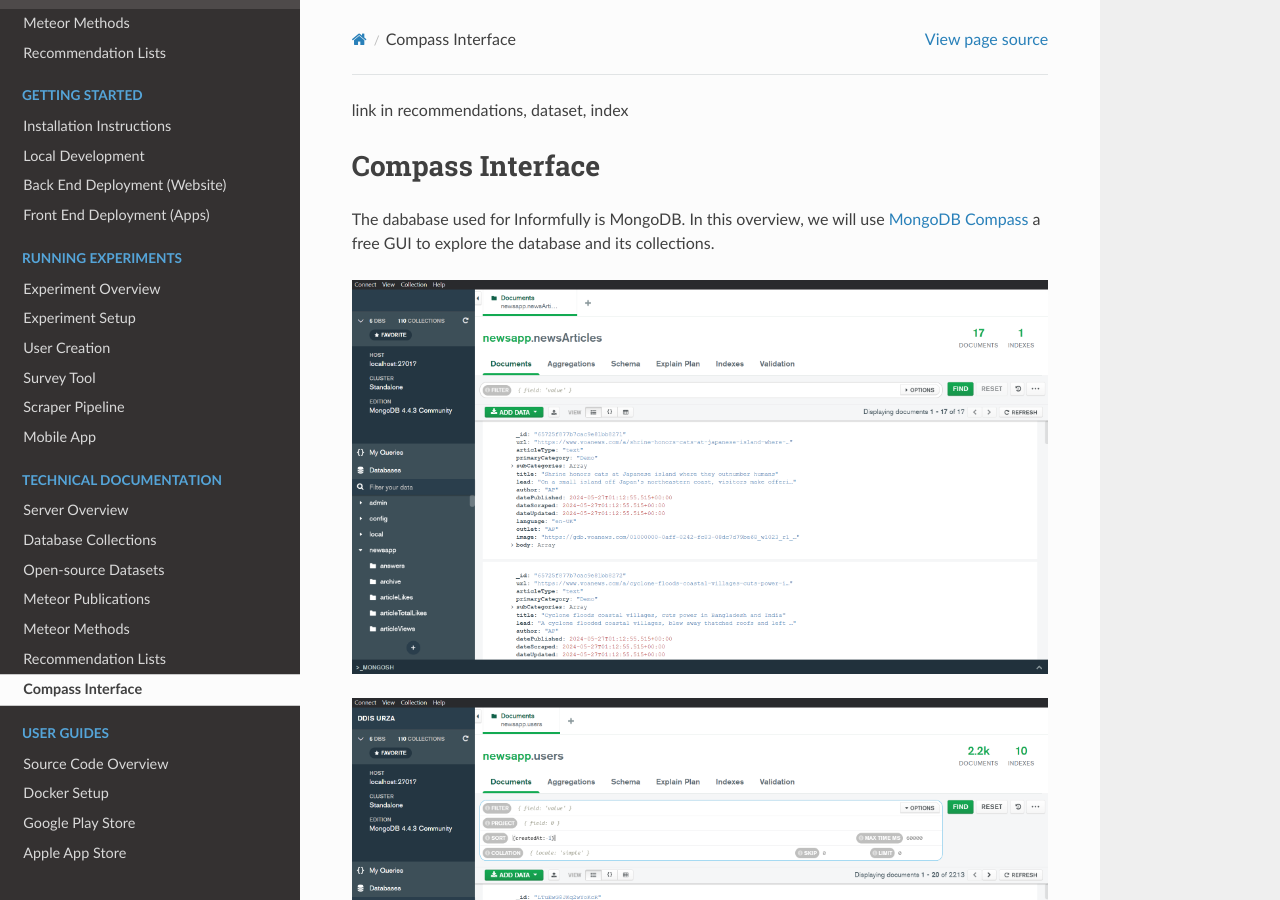
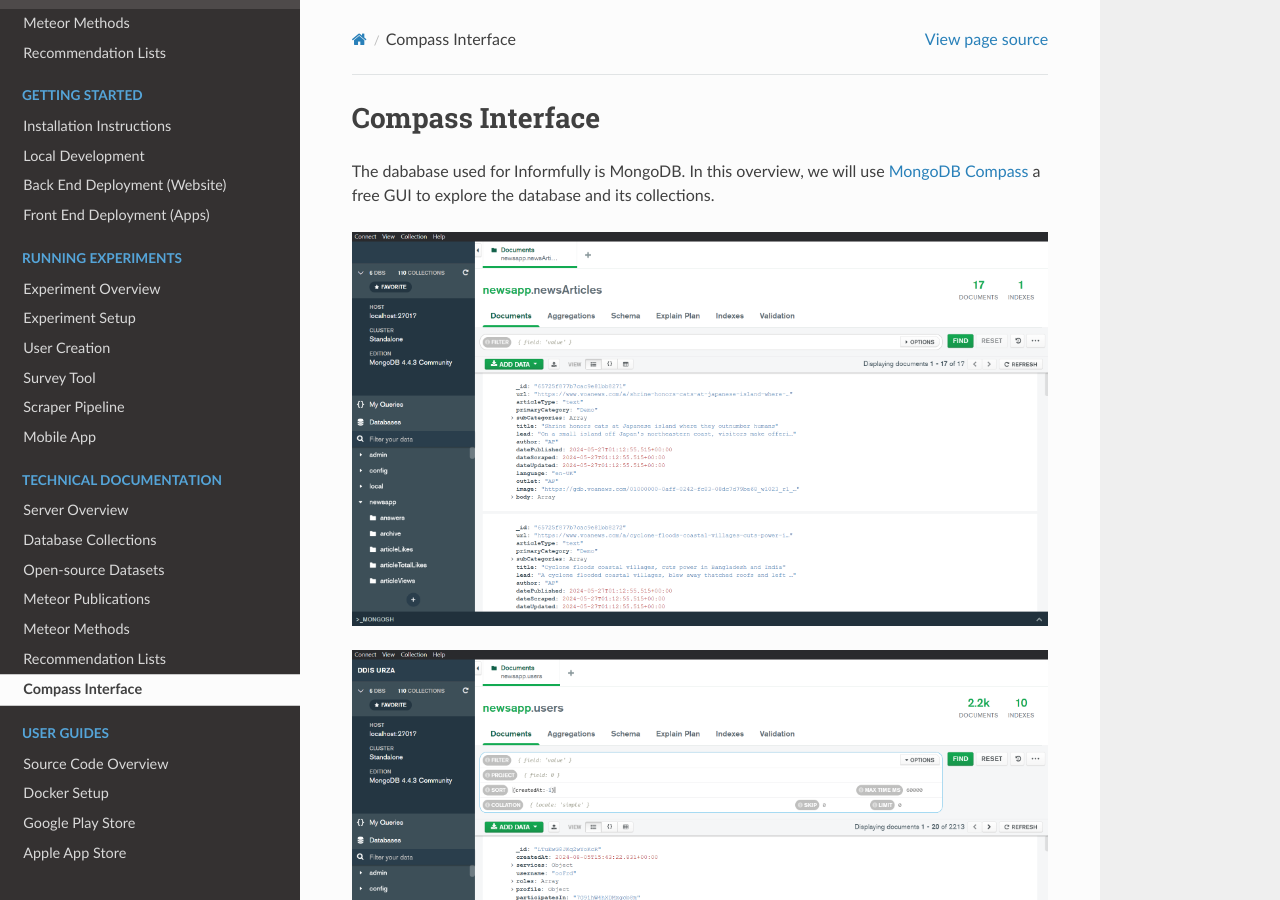
Before and after one commit to Informfully/Documentation, a Sphinx documentation site: the page built from docs/source/compass.rst, in a window 1280 px wide and 900 px high. Built offline with Sphinx 7.4.7 and the Read the Docs theme 2.0.0, drawn with Linux system fonts in a browser that asks for light colours.

Commit message:
Update compass.rst

```diff
--- a/docs/source/compass.rst
+++ b/docs/source/compass.rst
@@ -1,5 +1,3 @@
-link in recommendations, dataset, index
-
 Compass Interface
 =================
 
```
